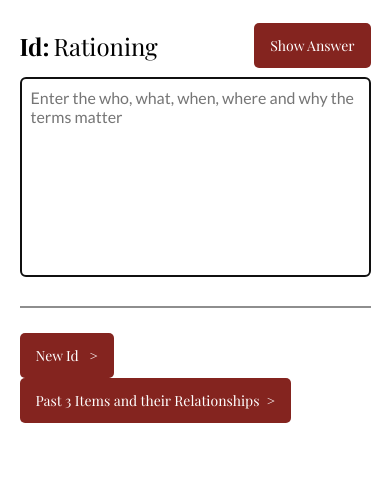
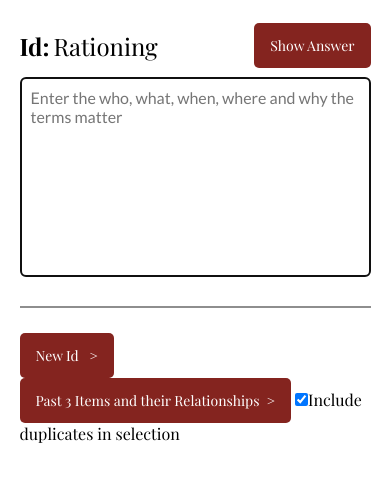
Before and after one commit to dylngg/age-of-total-war-prep, a plain HTML site: page index.html in a window 390 px wide. Shown: the part 55-536 px from the top of the page. Drawn offline with nearby package versions, Linux system fonts and the light colour scheme.

Commit message:
Introduce option to non include duplicates in random selection

```diff
--- a/index.html
+++ b/index.html
@@ -59,6 +59,7 @@
         <hr>
         <button class="generic-button" id="newid" onclick="callAction('loadNewAnswer')" type="button">New Id &nbsp; &gt;</button>
         <button class="generic-button" id="relationships" onclick="callAction('loadPastAnswers')" type="button">Past 3 Items and their Relationships&nbsp; &gt;</button>
+         <input id="duplicates" type="checkbox" name="duplicates" value="yes" onclick="callAction('toggleDuplicates')" checked>Include duplicates in selection<br>
     </section>
     <script src="scripts/histData.js"></script>
     <script src="scripts/script.js"></script>
--- a/scripts/script.js
+++ b/scripts/script.js
@@ -1,10 +1,11 @@
 var showAnswer = false;
+var duplicates = true;
+var prevIds = [];
 var relationships = [];
 var showRelationships = false;
 function addRelationship(relationshipId) {
     if (relationships.length == 3) relationships.shift();
     relationships.push(relationshipId);
-    console.log(relationships);
 }
 
 function containsElement(obj, list) {
@@ -18,6 +19,20 @@ function containsElement(obj, list) {
 
 function randomProperty(obj) {
     var keys = Object.keys(obj)
+    var seenItems = [];
+    var item;
+    while (seenItems.length < Object.keys(histData).length) {
+        item = keys[keys.length * Math.random() << 0];
+        seenItems.push(item);
+        if (duplicates == false || !containsElement(item, prevIds)) {
+            prevIds.push(item);
+            return obj[item];
+        }
+    }
+    console.log("Resetting array of seen elements");
+    // Reset array
+    prevIds = [];
+    relationships = [];
     return obj[keys[keys.length * Math.random() << 0]];
 };
 
@@ -33,7 +48,6 @@ function loadAnswer(answer, index) {
 var delegate = {
     toggleAnswer: function() {
         showAnswer = !showAnswer;
-        console.log("Show Relationships");
         var answersToShow = (showRelationships == true) ? 3 : 1;
         for (var index = 1; index < answersToShow + 1; index++) {
             var answerElement = document.getElementById("answer" + index);
@@ -52,14 +66,12 @@ var delegate = {
         var histEvent = randomProperty(histData);
         while(containsElement(histEvent['Id'], relationships) == true) {
             histEvent = randomProperty(histData);
-            console.log(histEvent['Id'], relationships);
         }
         addRelationship(histEvent['Id']);
         loadAnswer(histEvent, 1);
         id.innerHTML = histEvent['Id'];
     },
     loadPastAnswers: function() {
-        console.log("Loading Past Answers");
         var id = document.getElementById("id-id");
         var histEvent = relationships[0];
         var idContent = histEvent;
@@ -68,7 +80,6 @@ var delegate = {
         for (var i = 1; i < relationships.length; i++) {
             histEvent = relationships[i];
             idContent += ", " + histEvent;
-            console.log(i + 1);
             loadAnswer(histData[histEvent], i + 1);
         }
         id.innerHTML = idContent;
@@ -76,6 +87,13 @@ var delegate = {
         var textarea = document.getElementById("id-answer-textarea");
         textarea.placeholder = "Enter the relationships between the items";
         showRelationships = true;
+    },
+    toggleDuplicates: function() {
+        var checkboxState = document.getElementById("duplicates").checked;
+        if (duplicates == false && checkboxState == true) {
+            prevIds = [];
+        }
+        duplicates = checkboxState;
     }
 };
 
```
